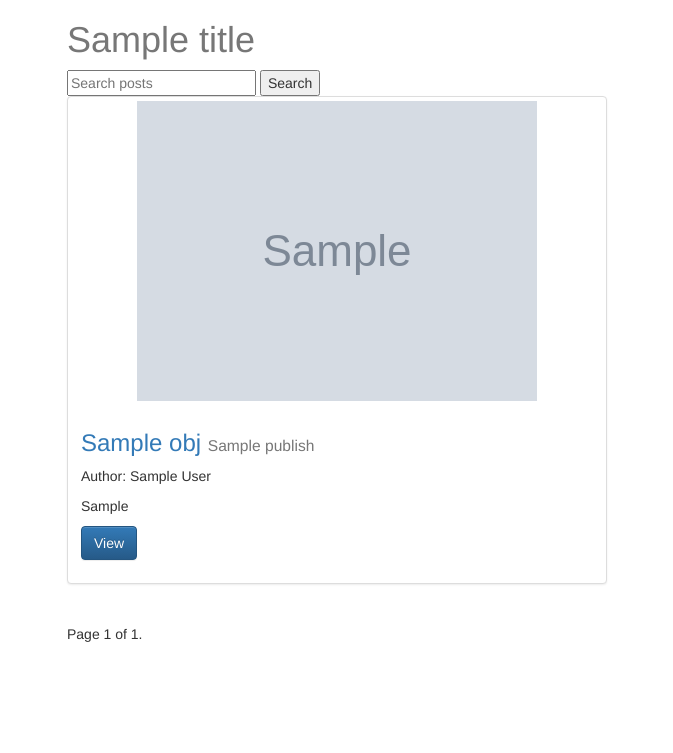
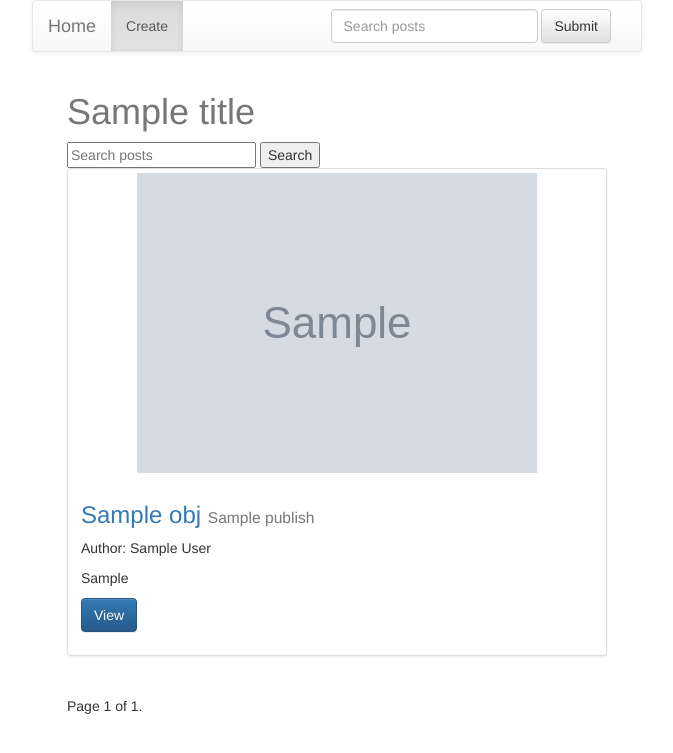
Before and after one commit to saurabhs92/django-blog, a Django app: template blog/templates/blog/post_list.html in a window 1280 px wide. Shown: the top 753 px of the page, without its empty margins (303-976 px from the left). Run offline with Django 3.2, Linux system fonts and the light colour scheme; the template is opened without the code that fills it: most values are stand-ins (such as "Sample title", 1, 10 or a date in 2020); grey boxes marked "Sample" are stand-in pictures; some libraries are stand-ins or nearby versions.

Commit message:
Added navbar in base.html and edit and delete post buttons in details page.

```diff
--- a/blog/templates/blog/base.html
+++ b/blog/templates/blog/base.html
@@ -20,6 +20,9 @@
 
 <body>
 
+<div class='col-sm-6 col-sm-offset-3'>
+{% include 'blog/navbar.html' %}
+</div>
 <div id="fb-root"></div>
 <script>(function(d, s, id) {
   var js, fjs = d.getElementsByTagName(s)[0];
--- /dev/null
+++ b/blog/templates/blog/navbar.html
@@ -0,0 +1,32 @@
+<nav class="navbar navbar-default">
+  <div class="container-fluid">
+    <!-- Brand and toggle get grouped for better mobile display -->
+    <div class="navbar-header">
+      <button type="button" class="navbar-toggle collapsed" data-toggle="collapse" data-target="#bs-example-navbar-collapse-1" aria-expanded="false">
+        <span class="sr-only">Toggle navigation</span>
+        <span class="icon-bar"></span>
+        <span class="icon-bar"></span>
+        <span class="icon-bar"></span>
+      </button>
+      <a class="navbar-brand" href="{% url 'blogs:list' %}">Home</a>
+    </div>
+
+    <!-- Collect the nav links, forms, and other content for toggling -->
+    <div class="collapse navbar-collapse" id="bs-example-navbar-collapse-1">
+      <ul class="nav navbar-nav">
+        <li class="active"><a href="{% url 'blogs:create' %}"> Create <span class="sr-only">(current)</span></a></li>
+        <!-- <li><a href="#"> Edit </a></li> -->
+      </ul>
+
+      <ul class="nav navbar-nav navbar-right">
+      <form class="navbar-form navbar-left">
+        <div class="form-group">
+          <input type="text" class="form-control" name='q' placeholder='Search posts' value='{{ request.GET.q }}' >
+        </div>
+        <button type="submit" class="btn btn-default">Submit</button>
+      </form>
+        <!-- <li><a href="#">Delete</a></li> -->
+      </ul>
+    </div><!-- /.navbar-collapse -->
+  </div><!-- /.container-fluid -->
+</nav>
--- a/blog/templates/blog/post_detail.html
+++ b/blog/templates/blog/post_detail.html
@@ -26,9 +26,10 @@
   </p>
   </div>
   <br>
-  {{ instance.content|urlify }}<br>
+<p><a href="edit" class="btn btn-primary" role="button">Edit</a></p>
+<p><a href="delete" class="btn btn-primary" role="button">Delete</a></p>
 
-  <p>Share Post
+  <p>Share Post:
   <a href="https://twitter.com/home?status={{ instance.content|urlify }}%20{{ request.build_absolute_uri }}">
     Twitter
   </a>
```
Also changed, not shown: db.sqlite3.
